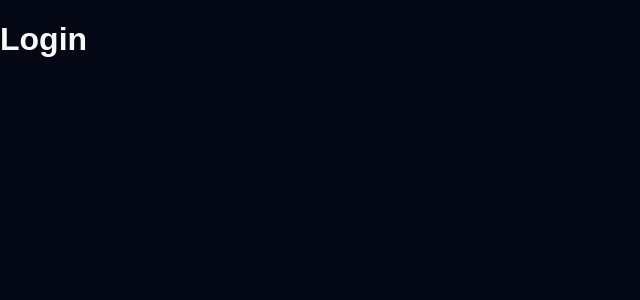
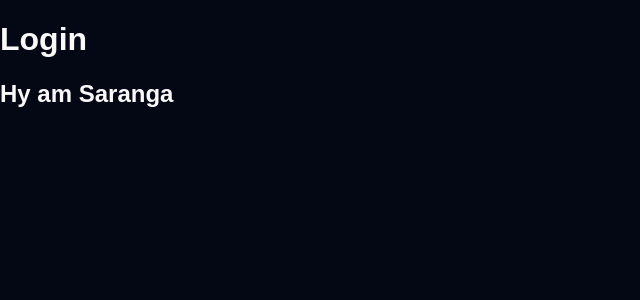
Before and after one commit to SARANGA199/disney-clone, a React (Create React App) app: page / in a window 1280 px wide. Shown: the top 300 px of the page, without its empty margins (0-640 px from the left). Built offline with nearby package versions, Linux system fonts and the light colour scheme.

Commit message:
Update Login.js

```diff
--- a/src/components/Login.js
+++ b/src/components/Login.js
@@ -7,6 +7,7 @@ const Login =  (props) =>{
 
         <div>
             <h1>Login</h1>
+            <h2>Hy am Saranga</h2>
 
         </div>
     );
```
